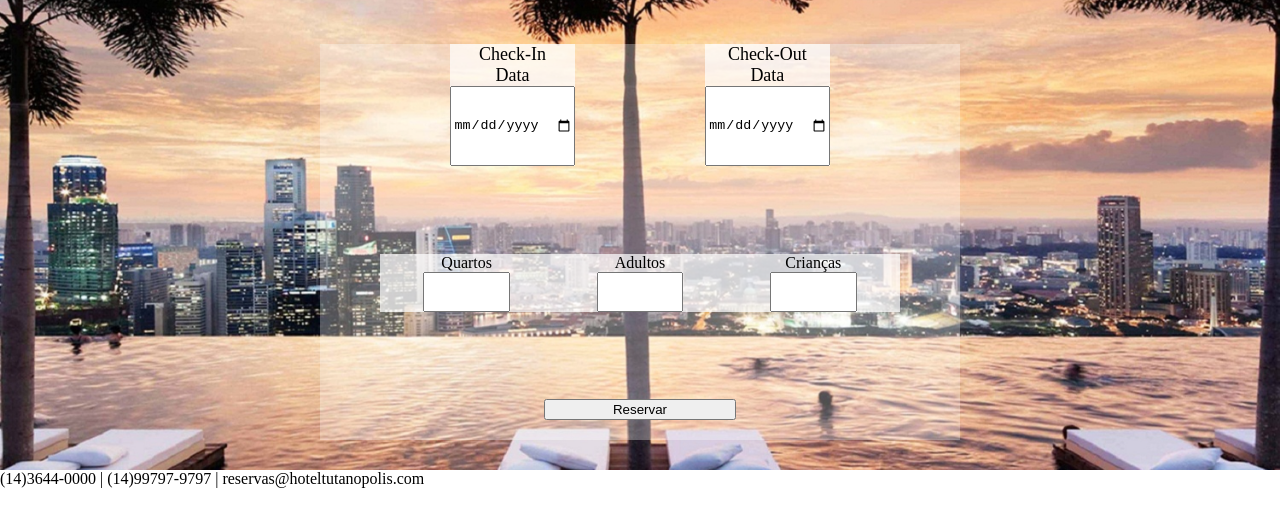
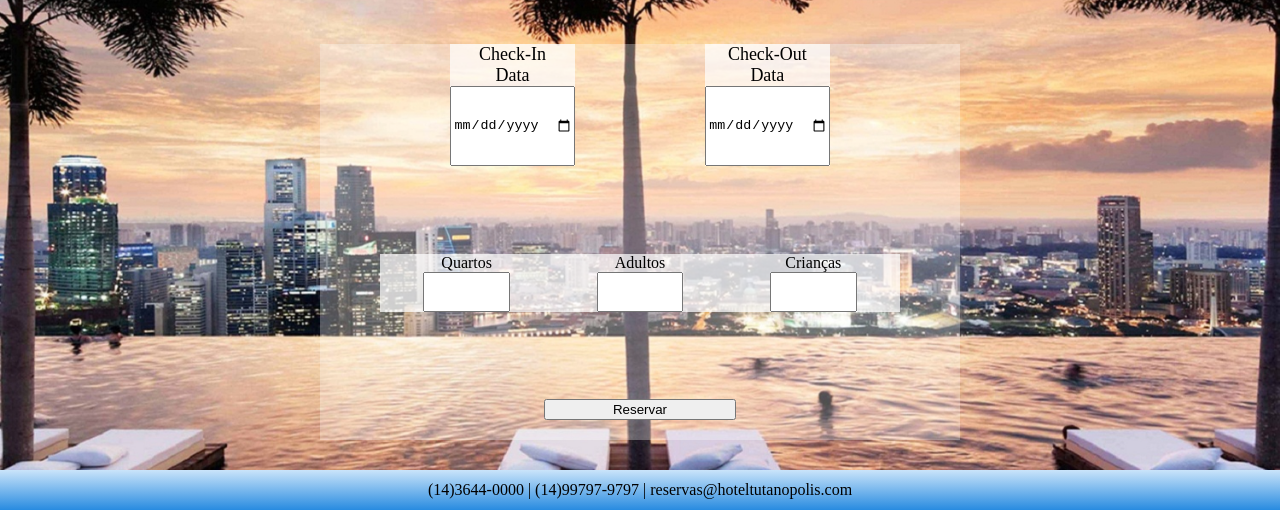
Before and after one commit to dericparra/hotel-tutanopolis, a plain HTML site: page index.html in a window 1280 px wide. Shown: the part 290-800 px from the top of the page. Drawn offline with Linux system fonts and the light colour scheme.

Commit message:
Estilizar Footer do site

```diff
--- a/styles.css
+++ b/styles.css
@@ -142,13 +142,22 @@ ul {
   background-color: rgba(255, 255, 255, 0.7);
 }
 
+.specification__number {
+  width: 50%;
+  height: 5vh;
+}
+
 .main__cta {
   align-self: center;
   justify-self: center;
   width: 30%;
 }
 
-.specification__number {
-  width: 50%;
+footer {
+  display: flex;
+  align-items: center;
+  justify-content: center;
+  width: 100%;
   height: 5vh;
+  background-image: linear-gradient(to bottom, #cae4fa, #288be0);
 }
```
